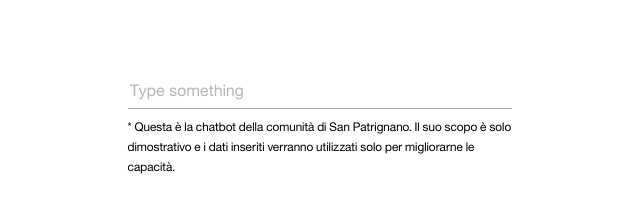
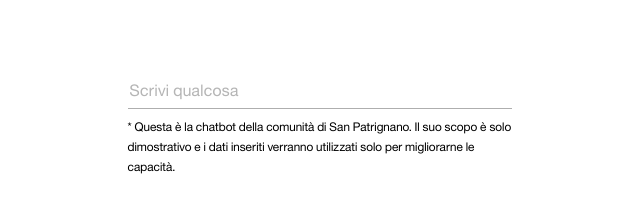
Before and after one commit to ibm-sanpa/SanPatrignanoChatbot, a website: page public/index.html in a window 1280 px wide. Shown: the part 600-800 px from the top of the page, 64-704 px from the left. Drawn offline with Linux system fonts and the light colour scheme; no server answers.

Commit message:
Traduzione dall'inglese

```diff
--- a/public/index.html
+++ b/public/index.html
@@ -22,7 +22,7 @@
         <div id="scrollingChat"></div>
         <p class="user-typing" id="user-typing-field"></p>
         <label for="textInput" class="inputOutline">
-          <input id="textInput" class="input responsive-column" placeholder="Type something" type="text" onkeydown="ConversationPanel.inputKeyDown(event, this)"
+          <input id="textInput" class="input responsive-column" placeholder="Scrivi qualcosa" type="text" onkeydown="ConversationPanel.inputKeyDown(event, this)"
             autofocus>
         </label>
         <div class="disclaimer">
```
